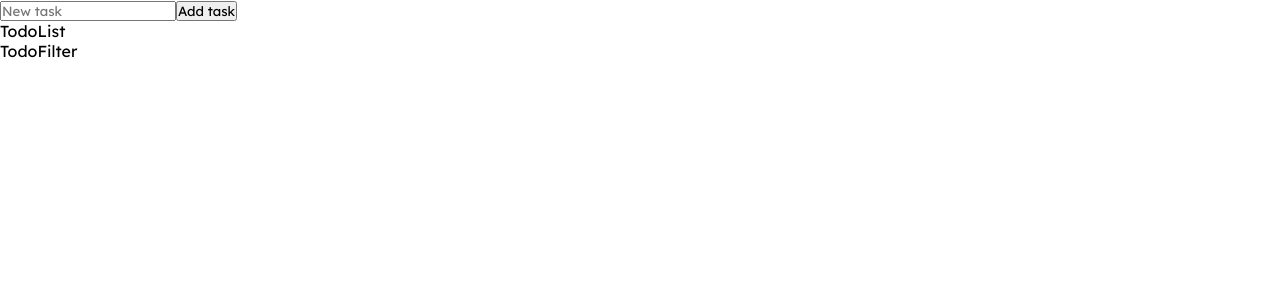
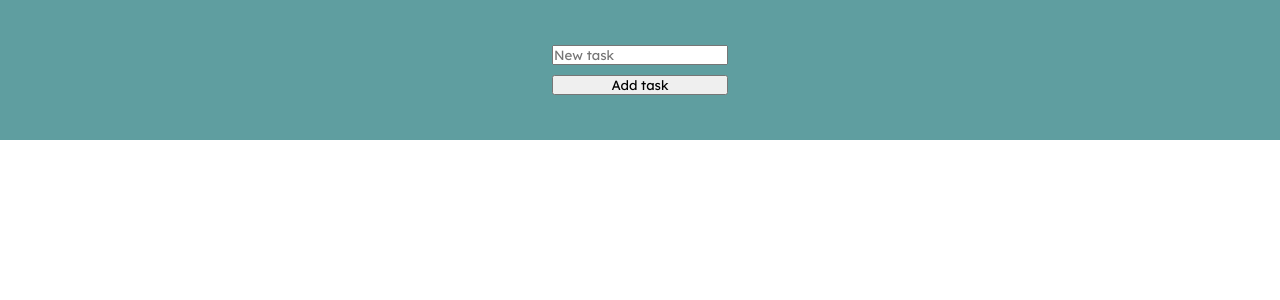
Before and after one commit to tiagosgalvao/todo-list-react-app, a React (Create React App) app: page / in a window 1280 px wide. Shown: the top 300 px of the page. Built offline with nearby package versions, Linux system fonts and the light colour scheme.

Commit message:
css form create task

```diff
--- a/src/pages/containers/TodoCreator/TodoCreator.js
+++ b/src/pages/containers/TodoCreator/TodoCreator.js
@@ -1,30 +1,43 @@
-import React, { useContext, useEffect } from "react";
+import React, { useContext, useEffect, useRef } from "react";
 import { useFormik } from "formik";
 import TodosContext from "../../../state/todos/Context";
 import * as todosActions from "../../../state/todos/actions";
+import * as yup from "yup";
+import styles from "./TodoCreator.module.css";
 
 function TodoCreator() {
-  const { todos, todosDispatch } = useContext(TodosContext);
-  useEffect(() => {
-    console.log(todos);
-  }, [todos]);
-  const formik = useFormik({
+  const { todosDispatch } = useContext(TodosContext);
+  const { getFieldProps, touched, errors, isValid, handleSubmit } = useFormik({
     initialValues: {
       title: "",
     },
-    onSubmit: (values) => {
+    validationSchema: yup.object({
+      title: yup.string().required("Task title is mandatory"),
+    }),
+    onSubmit: (values, formikBag) => {
       todosDispatch(todosActions.addTodo(values.title));
+      formikBag.setFieldValue("title", "", false);
     },
   });
+  const inputTitle = useRef(null);
+  useEffect(() => {
+    inputTitle.current.focus();
+  }, []);
   return (
-    <form onSubmit={formik.handleSubmit}>
+    <form className={styles.container} onSubmit={handleSubmit}>
       <input
         type="text"
         placeholder="New task"
         autoComplete="off"
-        {...formik.getFieldProps("title")}
+        ref={inputTitle}
+        {...getFieldProps("title")}
       ></input>
-      <button type="submit">Add task</button>
+      {touched.title && errors.title ? (
+        <small className={styles.error}>{errors.title}</small>
+      ) : null}
+      <button type="submit" disabled={!isValid}>
+        Add task
+      </button>
     </form>
   );
 }
--- /dev/null
+++ b/src/pages/containers/TodoCreator/TodoCreator.module.css
@@ -0,0 +1,44 @@
+.container {
+  position: fixed;
+  top: 0px;
+  left: 0px;
+  width: 100%;
+  height: 140px;
+  display: grid;
+  justify-content: center;
+  align-content: center;
+  gap: 10px;
+  background-color: cadetblue;
+}
+.input {
+  width: 420px;
+  height: 30px;
+  padding-left: 10px;
+  border: none;
+  border-radius: 10px;
+  background-color: #dff9fb;
+  font-size: 16px;
+  color: cadetblue;
+}
+.input::placeholder {
+  color: cadetblue;
+  opacity: 0.5;
+}
+.error {
+  font-size: 14px;
+  color: crimson;
+}
+.submit {
+  width: 180px;
+  height: 30px;
+  justify-self: center;
+  border: none;
+  border-radius: 10px;
+  background-color: #8a7de3;
+  font-size: 16px;
+  color: #211861;
+  cursor: pointer;
+}
+.submit:disabled {
+  opacity: 0.5;
+}
```
